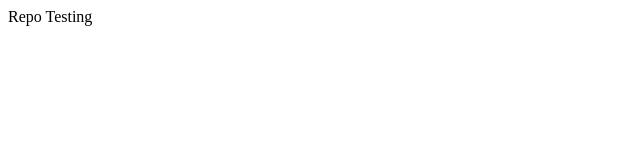
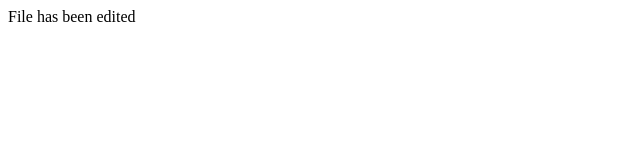
Before and after one commit to mikej161/git-course-repo, a website: page index.html in a window 1280 px wide. Shown: the full height of the page, 0-640 px from the left. Drawn offline with Linux system fonts and the light colour scheme.

Commit message:
Edited on github

```diff
--- a/index.html
+++ b/index.html
@@ -1,6 +1,6 @@
 <!DOCTYPE html>
 <html>
 	<body>
-		Repo Testing
+		File has been edited
 	</body>
 </html>
```
